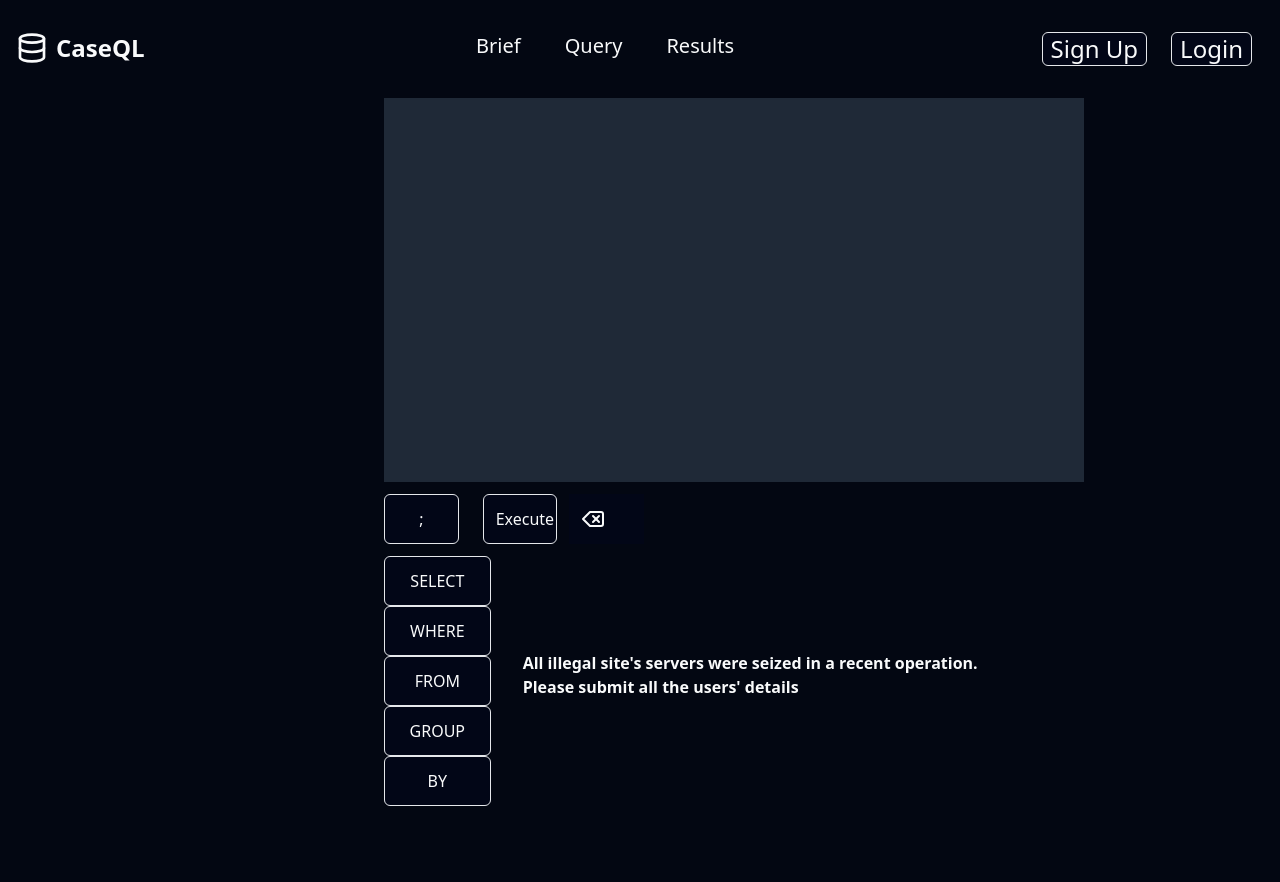
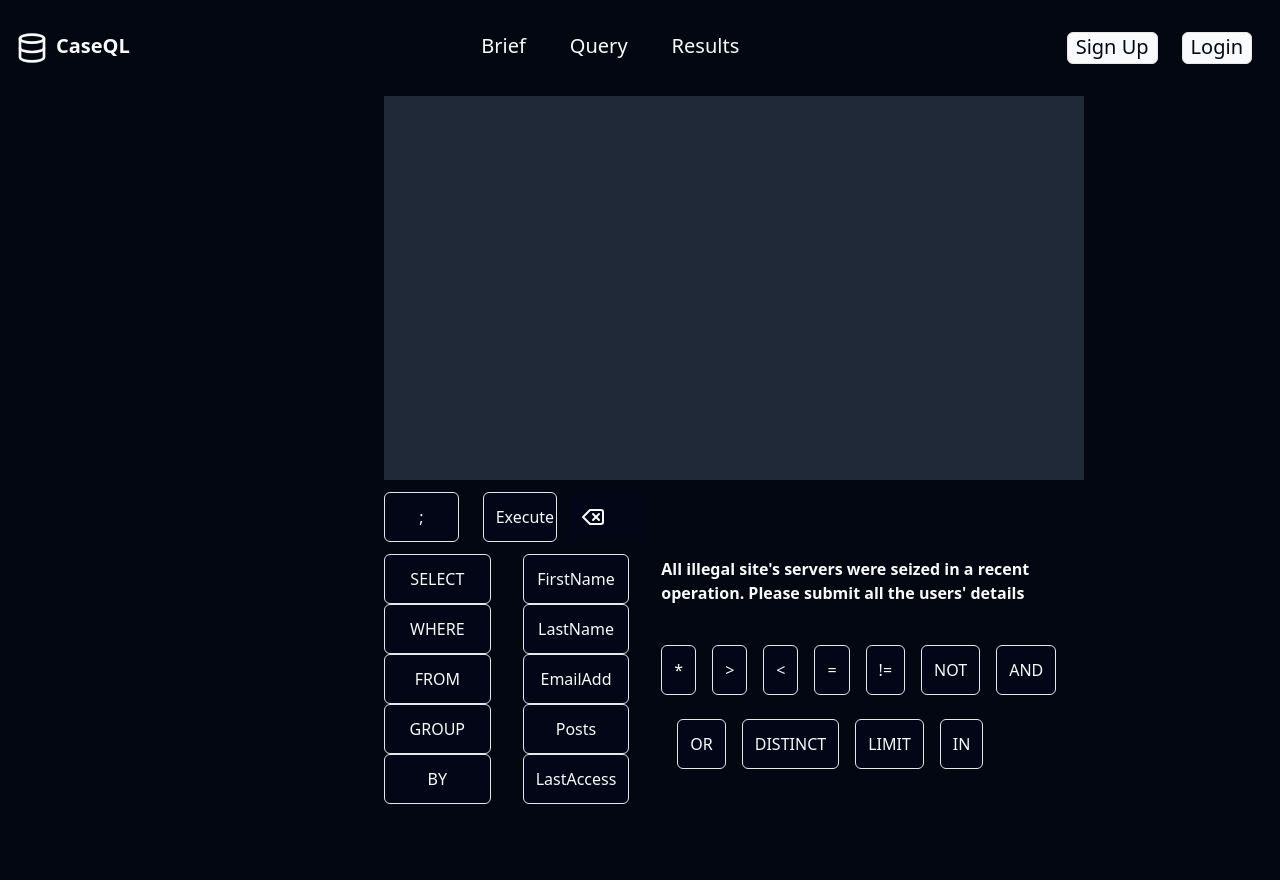
Before and after one commit to VanshilPatel/CaseQL, a React (Vite) app in the folder frontend/: page /query in a window 1280 px wide. Built offline with nearby package versions, Linux system fonts and the light colour scheme.

Commit message:
feat: Add symbols for comparisions and completed the layout of query page

```diff
--- a/frontend/src/components/Navbar.jsx
+++ b/frontend/src/components/Navbar.jsx
@@ -7,7 +7,7 @@ import { DatabaseIcon } from 'lucide-react';
 const Navbar = () => {
   return (
     <header className="pt-4">
-      <div className="flex p-4 text-2xl">
+      <div className="flex p-4 text-xl">
         <Link className='flex gap-2 font-semibold' to="/">  <DatabaseIcon className="w-8 h-8" /> CaseQL</Link>
         <nav className="ml-9 space-x-11 flex-1 text-center text-xl">
           <Link to="/brief" className="nav-link">Brief</Link>
@@ -15,8 +15,8 @@ const Navbar = () => {
           <Link to="/results" className="nav-link">Results</Link>
 
         </nav>
-        <Link to="/signup" className="border rounded-md bg-slate-950 font-medium px-2 mx-3">Sign Up</Link>
-        <Link to="/login" className="border rounded-md bg-slate-950 font-medium px-2 mx-3">Login</Link>
+        <Link to="/signup" className="border rounded-md bg-slate-50 px-2 mx-3 text-gray-950">Sign Up</Link>
+        <Link to="/login" className="border rounded-md bg-slate-50 px-2 mx-3 text-gray-950">Login</Link>
       </div>
     </header>
   );
--- a/frontend/src/components/Query.jsx
+++ b/frontend/src/components/Query.jsx
@@ -3,6 +3,10 @@ import React, { useState } from 'react';
 
 
 const Query = () => {
+  const symbols = ["*", ">", "<", "=", "!=", "NOT", "AND", "OR", "DISTINCT", "LIMIT", "IN"];
+  const keywords = ["SELECT", "WHERE", "FROM", "GROUP", "BY"];
+  const keywords2 = ["FirstName", "LastName", "EmailAdd", "Posts", "LastAccess"];
+
   const [value, setValue] = useState(' ');
 
   const handleClick = (buttonName) => {
@@ -38,43 +42,35 @@ const Query = () => {
 
       <div className='flex space-x-8 items-center'>
         <div className='flex flex-col w-1/12 justify-end ml-96 mt-3'>
-          <button
-            name='SELECT'
+            {keywords.map(keyword => <button
+            name={keyword}
             className='bg-slate-950 text-gray-50 border rounded-md p-3'
-            onClick={() => handleClick('SELECT')}
+            onClick={() => handleClick(keyword)}
           >
-            SELECT
-          </button>
-          <button
-            name='WHERE'
+          { keyword}
+          </button>)}
+        </div>
+
+        <div className='flex flex-col w-1/12 justify-end ml-96 mt-3'>
+        {keywords2.map(keyword => <button
+            name={keyword}
             className='bg-slate-950 text-gray-50 border rounded-md p-3'
-            onClick={() => handleClick('WHERE')}
+            onClick={() => handleClick(keyword)}
           >
-            WHERE
-          </button>
-          <button
-            name='FROM'
-            className='bg-slate-950 text-gray-50 border rounded-md p-3'
-            onClick={() => handleClick('FROM')}
-          >
-            FROM
-          </button>
-          <button
-            name='GROUP'
-            className='bg-slate-950 text-gray-50 border rounded-md p-3'
-            onClick={() => handleClick('GROUP')}
-          >
-            GROUP
-          </button>
-          <button
-            name='BY'
-            className='bg-slate-950 text-gray-50 border rounded-md p-3'
-            onClick={() => handleClick('BY')}
-          >
-            BY
-          </button>
+          { keyword}
+          </button>)}
         </div>
-        <p className='max-w-[500px] font-semibold'>All illegal site's servers were seized in a recent operation. Please submit all the users' details</p>
+
+
+        <div className='flex flex-col w-[400px]'>
+        <p className='max-w-[400px] font-semibold'>All illegal site's servers were seized in a recent operation. Please submit all the users' details</p>
+        <div className='mt-7 flex flex-wrap space-x-4 my-2'>
+        {symbols.map(symbol => <buttton
+        name={symbol}
+        onClick={() => handleClick(symbol)}
+        className="bg-slate-950 text-gray-50 border rounded-md p-3 my-3">{symbol}</buttton>)}
+        </div>
+        </div>
       </div>
     </div>
   );
--- a/frontend/src/components/Signup.jsx
+++ b/frontend/src/components/Signup.jsx
@@ -1,3 +1,4 @@
+import { Axis3DIcon } from 'lucide-react';
 import React, { useState } from 'react';
 import { useNavigate } from 'react-router-dom';
 
@@ -7,6 +8,7 @@ function Signup() {
     const navigate = useNavigate();
 
     const handleSignup = () => {
+
 
 
 
```
